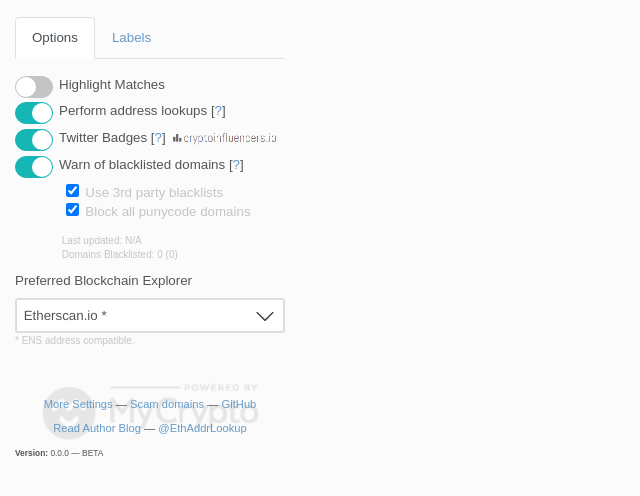
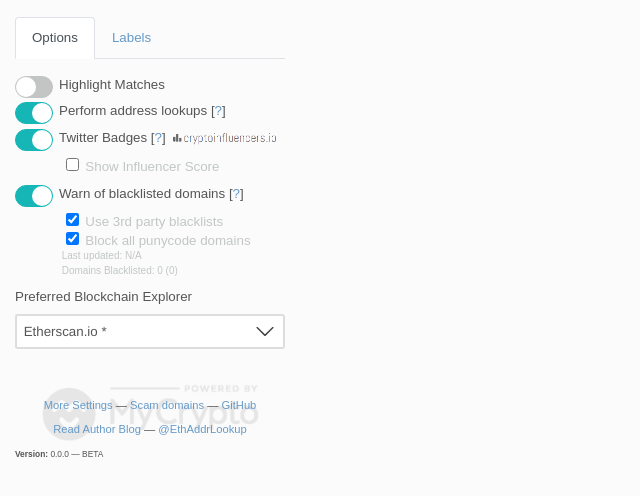
Before and after one commit to 409H/EtherAddressLookup, a browser extension: page options.html in a window 1280 px wide. Shown: the part 128-624 px from the top of the page, without its empty margins (0-640 px from the left). Drawn offline with Linux system fonts and the light colour scheme; no server answers.

Commit message:
Added checkbox to toggle the cryptoinfl scores

```diff
--- a/options.html
+++ b/options.html
@@ -16,8 +16,6 @@
 
     <a target="_blank" href="https://etherscamdb.info/report/domain/" class="btn btn-sm btn-error"
        id="ext-etheraddresslookup-report"><img width="16" height="16" src="images/flag.png"> Report a domain</a>
-
-    <br/>
 
     <div>
         <ul class="ext-etheraddresslookup-nav ext-etheraddresslookup-nav-tabs" id="ext-etheraddresslookup-tab" role="tablist" style="margin-bottom: 1rem">
@@ -54,8 +52,10 @@
                     <a href="https://cryptoinfluencers.io/" target="_blank">
                         <img title="CryptoInfluencers has provided a lot of the Twitter accounts that are 'verified'" src="/images/cryptoinfluencers.png" style="height:15px;width:110px;vertical-align:middle;"/>
                     </a>
-
                 </label>
+                <div id="ext-etheraddresslookup-blacklist_domains_stats">
+                    <input type="checkbox"> Show Influencer Score
+                </div>
 
                 <label class="fancy-checkbox">
                     <input type="checkbox" name="ext-etheraddresslookup-blacklist_domains" id="ext-etheraddresslookup-blacklist_domains">
@@ -63,7 +63,7 @@
                 </label>
                 <div id="ext-etheraddresslookup-blacklist_domains_stats">
                     <input type="checkbox" name="ext-etheraddresslookup-3rd_party_blacklist_domains" id="ext-etheraddresslookup-3rd_party_blacklist_domains"> Use 3rd party blacklists <br />
-                    <input type="checkbox" name="ext-etheraddresslookup-block_punycode_blacklist_domains" id="ext-etheraddresslookup-block_punycode_blacklist_domains"> Block all punycode domains <br /> <br />
+                    <input type="checkbox" name="ext-etheraddresslookup-block_punycode_blacklist_domains" id="ext-etheraddresslookup-block_punycode_blacklist_domains"> Block all punycode domains <br />
                     <small>Last updated: <span id="ext-etheraddresslookup-blacklist_domains_last_updated">N/A</span></small>
                     <br/>
                     <small>Domains Blacklisted: <span id="ext-etheraddresslookup-blacklist_domains_total_count">0</span>
@@ -90,9 +90,6 @@
                         <option value="https://kovan.etherscan.io/address">Etherscan.io *</option>
                     </optgroup>
                 </select>
-                <div class="ext-etheraddresslookup-note">
-                    <small>* ENS address compatible.</small>
-                </div>
             </div>
 
             <!-- LABELS PANEL -->
```
